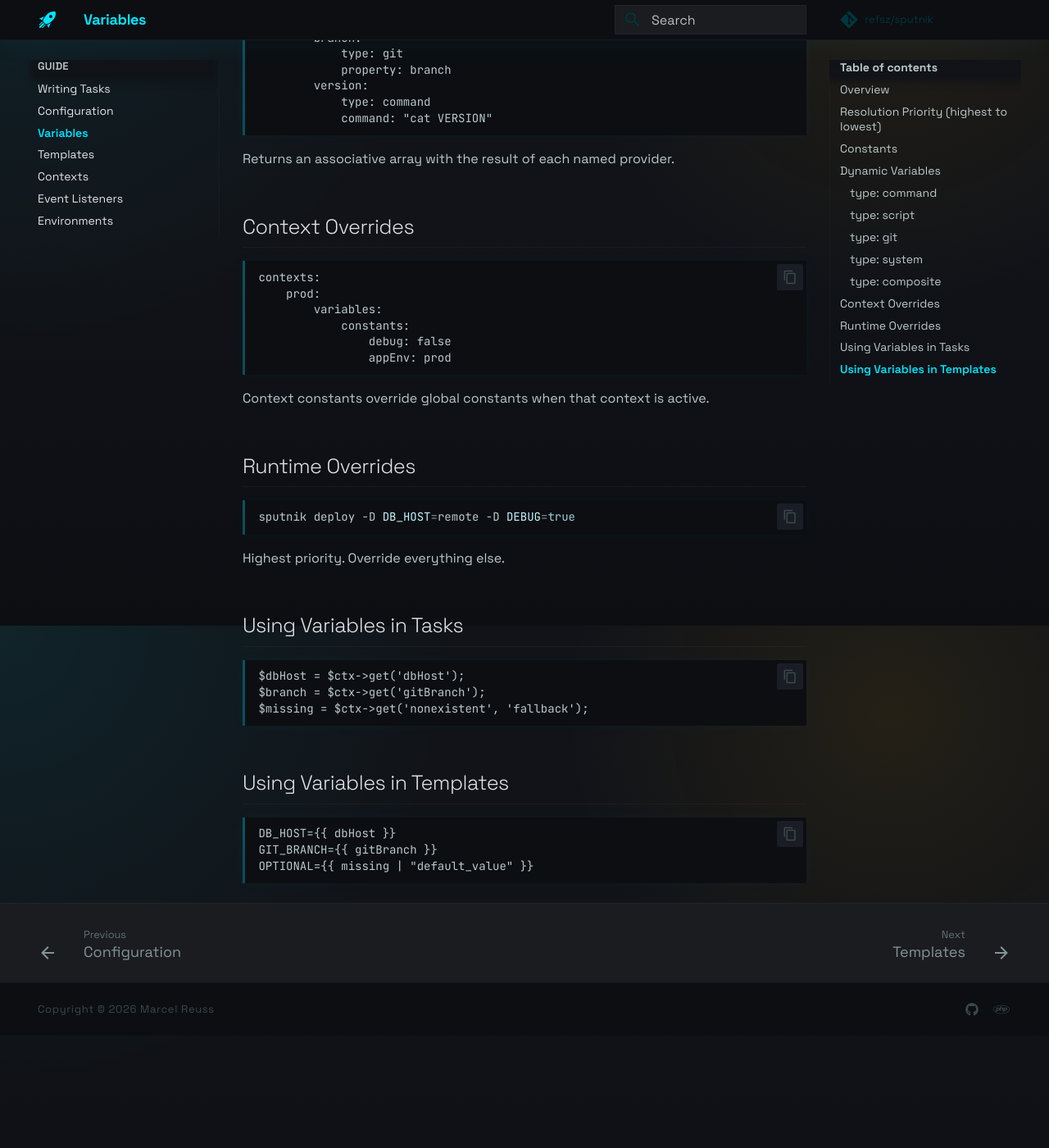
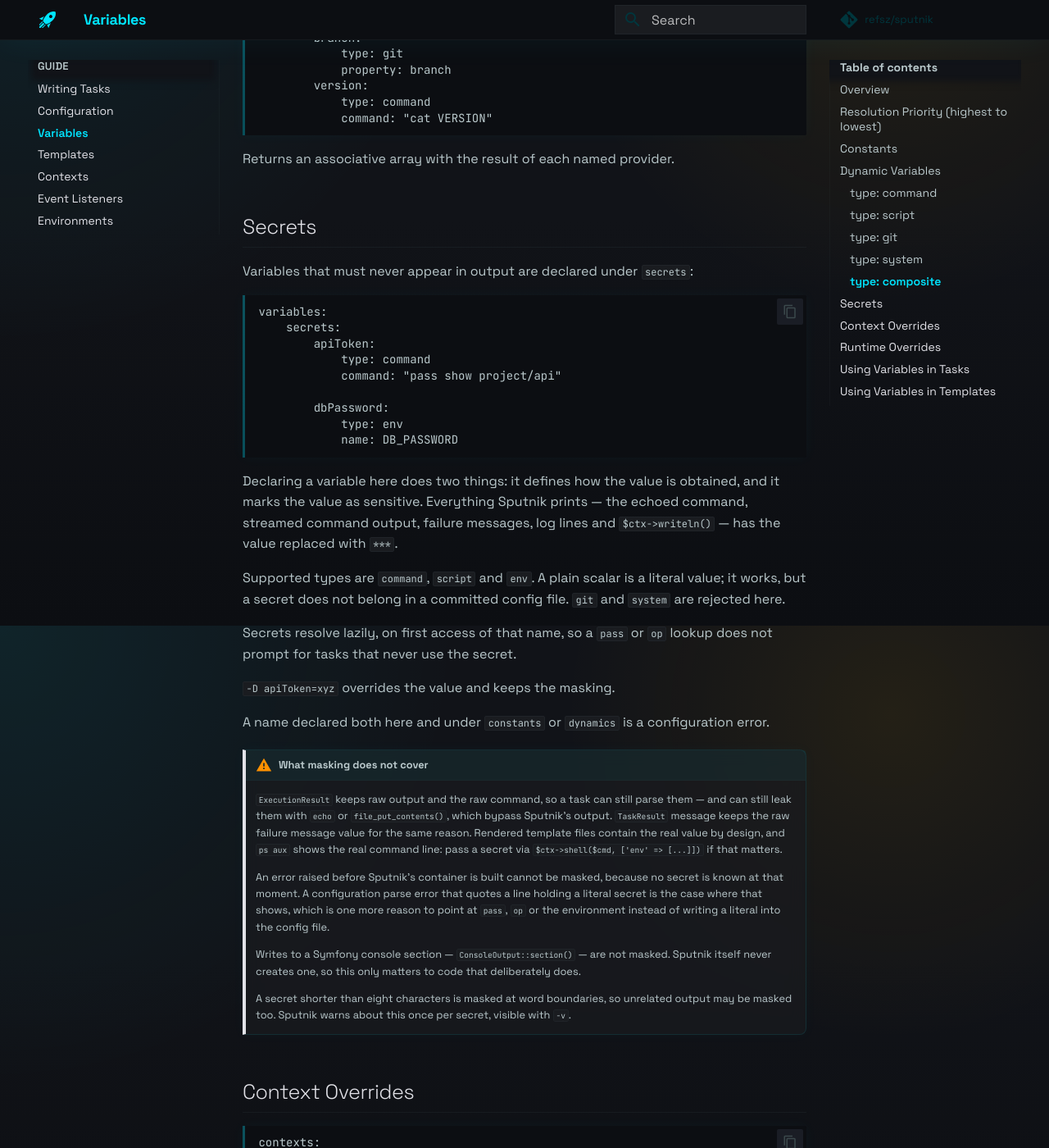
Before and after one commit to refsz/sputnik, an MkDocs documentation site: the page built from docs/variables.md, in a window 1280 px wide and 1400 px high, scrolled down 2837 px. Shown: the whole window at 82% size. Built offline with MkDocs 1.6.1 and Material for MkDocs 9.7.7, drawn with Linux system fonts in a browser that asks for light colours; comment, search, counter and statistics services are not loaded; before the commit the page ends 4100 px from its top, so only the background shows below that.

Commit message:
[DOCS] document secrets and what masking covers
Explains the variables.secrets section, lazy resolution and the exact promise,
including the cases masking cannot reach. Adds four implementation details to
the limits admonition: TaskResult message keeps raw value, pre-container errors
cannot be masked, Symfony console sections are not masked, and explicit
enumeration of what masking does cover.

````diff
--- a/docs/variables.md
+++ b/docs/variables.md
@@ -105,6 +105,61 @@ buildInfo:
 
 Returns an associative array with the result of each named provider.
 
+## Secrets
+
+Variables that must never appear in output are declared under `secrets`:
+
+```neon
+variables:
+    secrets:
+        apiToken:
+            type: command
+            command: "pass show project/api"
+
+        dbPassword:
+            type: env
+            name: DB_PASSWORD
+```
+
+Declaring a variable here does two things: it defines how the value is obtained,
+and it marks the value as sensitive. Everything Sputnik prints — the echoed
+command, streamed command output, failure messages, log lines and
+`$ctx->writeln()` — has the value replaced with `***`.
+
+Supported types are `command`, `script` and `env`. A plain scalar is a literal
+value; it works, but a secret does not belong in a committed config file. `git`
+and `system` are rejected here.
+
+Secrets resolve lazily, on first access of that name, so a `pass` or `op` lookup
+does not prompt for tasks that never use the secret.
+
+`-D apiToken=xyz` overrides the value and keeps the masking.
+
+A name declared both here and under `constants` or `dynamics` is a configuration
+error.
+
+!!! warning "What masking does not cover"
+    `ExecutionResult` keeps raw output and the raw command, so a task can still
+    parse them — and can still leak them with `echo` or `file_put_contents()`,
+    which bypass Sputnik's output. `TaskResult` message keeps the raw failure
+    message value for the same reason. Rendered template files contain the real
+    value by design, and `ps aux` shows the real command line: pass a secret via
+    `$ctx->shell($cmd, ['env' => [...]])` if that matters.
+
+    An error raised before Sputnik's container is built cannot be masked, because
+    no secret is known at that moment. A configuration parse error that quotes a
+    line holding a literal secret is the case where that shows, which is one more
+    reason to point at `pass`, `op` or the environment instead of writing a
+    literal into the config file.
+
+    Writes to a Symfony console section — `ConsoleOutput::section()` — are not
+    masked. Sputnik itself never creates one, so this only matters to code that
+    deliberately does.
+
+    A secret shorter than eight characters is masked at word boundaries, so
+    unrelated output may be masked too. Sputnik warns about this once per
+    secret, visible with `-v`.
+
 ## Context Overrides
 
 ```neon
````
Also changed, not shown: docs/configuration.md (+17 -2 lines), docs/superpowers/plans/2026-08-18-secret-masking.md (+2 -2 lines), docs/tasks.md (+4 -0 lines).
